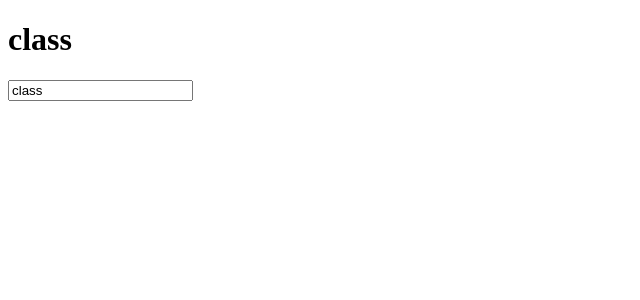
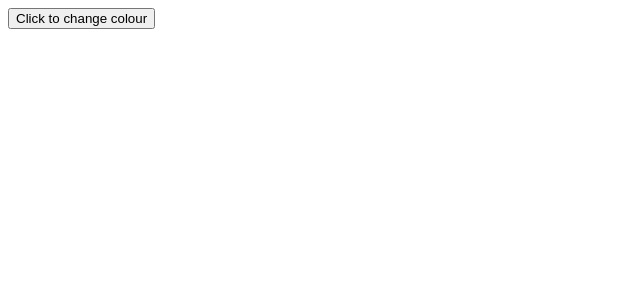
Before and after one commit to Dpkhawk/React-JS, a React (Create React App) app: page / in a window 1280 px wide. Shown: the top 300 px of the page, without its empty margins (0-640 px from the left). Built offline with nearby package versions, Linux system fonts and the light colour scheme.

Commit message:
12/02/2024

```diff
--- a/src/App.js
+++ b/src/App.js
@@ -13,6 +13,8 @@ import Inh from "./claaComponent/Inheritance.js";
 import ButtonComponent from "./claaComponent/ButtonComponent.js";
 import Condition from "./Condition/Condition.js";
 import Comp from "./Condition/new.js";
+import Button from "./Component/Button.js";
+import Colour from "./Component/Colour.js";
 export default function App(){
     return (<>
     {/* <Introduction/> */}
@@ -32,6 +34,6 @@ export default function App(){
     {/* <Inh value={3}/> */}
     {/* <ButtonComponent/> */}
     {/* <Condition values={true}/> */}
-    <Comp/>
+    <Colour/>
     </>)
 }
--- /dev/null
+++ b/src/Component/Button.js
@@ -0,0 +1,28 @@
+import { Component } from "react";
+
+export default class Button extends Component{
+    constructor(props){
+        super(props)
+        this.state={value:1}
+        this.handleClick=this.handleClick.bind(this)
+    }
+    handleClick(){
+        this.setState({value:this.state.value+1})
+    }
+    render(){
+        return(<>
+        <h1>
+            {this.state.value}
+        </h1>
+         <Base onClick={this.handleClick}/>
+        </>)
+    }
+}
+class Base extends Component{
+    constructor(props){
+        super(props)
+    }
+    render(){
+        return(<button onClick={this.props.onClick}>Click to change value</button>)
+    }
+}
--- /dev/null
+++ b/src/Component/Colour.js
@@ -0,0 +1,11 @@
+export default function Colour() {
+    function changeColor(e){
+        function random(number) {
+            return Math.floor(Math.random() * (number + 1));
+          }
+        const rndCol = `rgb(${random(255)} ${random(255)} ${random(255)})`;
+           e.target.style.backgroundColor=rndCol;
+    }
+
+    return(<button onClick={(e)=>changeColor(e)} >Click to change colour</button>)
+}
```
